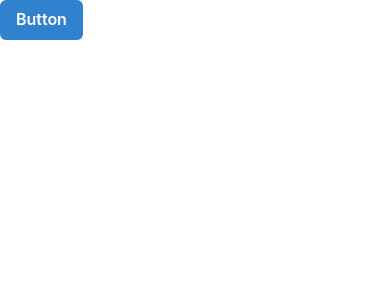
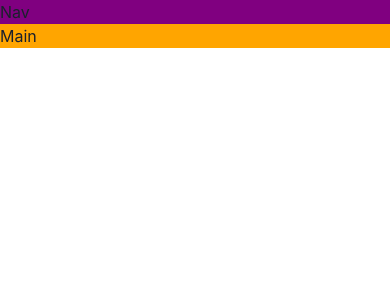
Before and after one commit to alihamza79/game-hub, a React (Vite) app: page / in a window 390 px wide. Shown: the top 300 px of the page. Built offline with nearby package versions, Linux system fonts and the light colour scheme.

Commit message:
creating responsive layout

```diff
--- a/src/App.tsx
+++ b/src/App.tsx
@@ -1,7 +1,27 @@
+import { Grid, GridItem, Show } from "@chakra-ui/react";
 import React from "react";
-import { Button, ButtonGroup } from "@chakra-ui/react";
+
 const App = () => {
-  return <Button colorScheme="blue">Button</Button>;
+  return (
+    <Grid
+      templateAreas={{
+        base: `"nav" "main"`,
+        lg: `"nav nav" "aside main"`,
+      }}
+    >
+      <GridItem area="nav" bg={"purple"}>
+        Nav
+      </GridItem>
+      <Show above="lg">
+        <GridItem area="aside" bg={"gold"}>
+          Aside
+        </GridItem>
+      </Show>
+      <GridItem area="main" bg={"orange"}>
+        Main
+      </GridItem>
+    </Grid>
+  );
 };
 
 export default App;
```
